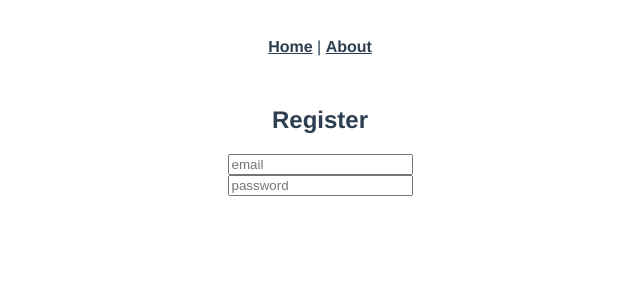
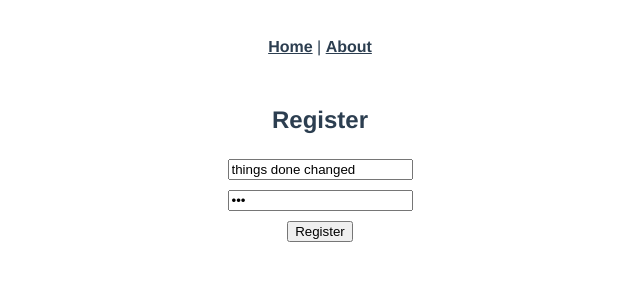
Before and after one commit to Sascha-Bausch/ccsodev-dashboard, a Vue app in the folder dashboard-client/: page /register in a window 1280 px wide. Shown: the top 300 px of the page, without its empty margins (320-960 px from the left). Built offline with nearby package versions, Linux system fonts and the light colour scheme.

Commit message:
register2

```diff
--- a/dashboard-client/src/components/RegisterService.vue
+++ b/dashboard-client/src/components/RegisterService.vue
@@ -4,23 +4,50 @@
         <input
             type="email"
             name="email"
+            v-model="email"
             placeholder="email" />
         <br>
         <input
             type="password"
             name="password"
+            v-model="password"
             placeholder="password" />
+        <br>
+        <button @click="register">Register</button>
     </div>
 </template>
 
 <script>
 export default {
     data () {
-
+        return {
+            email:'abc',
+            password: '123'
+        }
+    },
+    watch: {
+        email (value) {
+            console.log('email has changed', value);
+        }
+    },
+    methods: {
+        register () {
+            console.log('button was clicked');
+        }
+    },
+    mounted () {
+        setTimeout(() => {
+            this.email = 'things done changed'
+        }, 2000)
     }
 }
 </script>
 
 <style scoped>
-
+input {
+    margin: 5px;
+}
+button {
+    margin: 5px;
+}
 </style>
```
